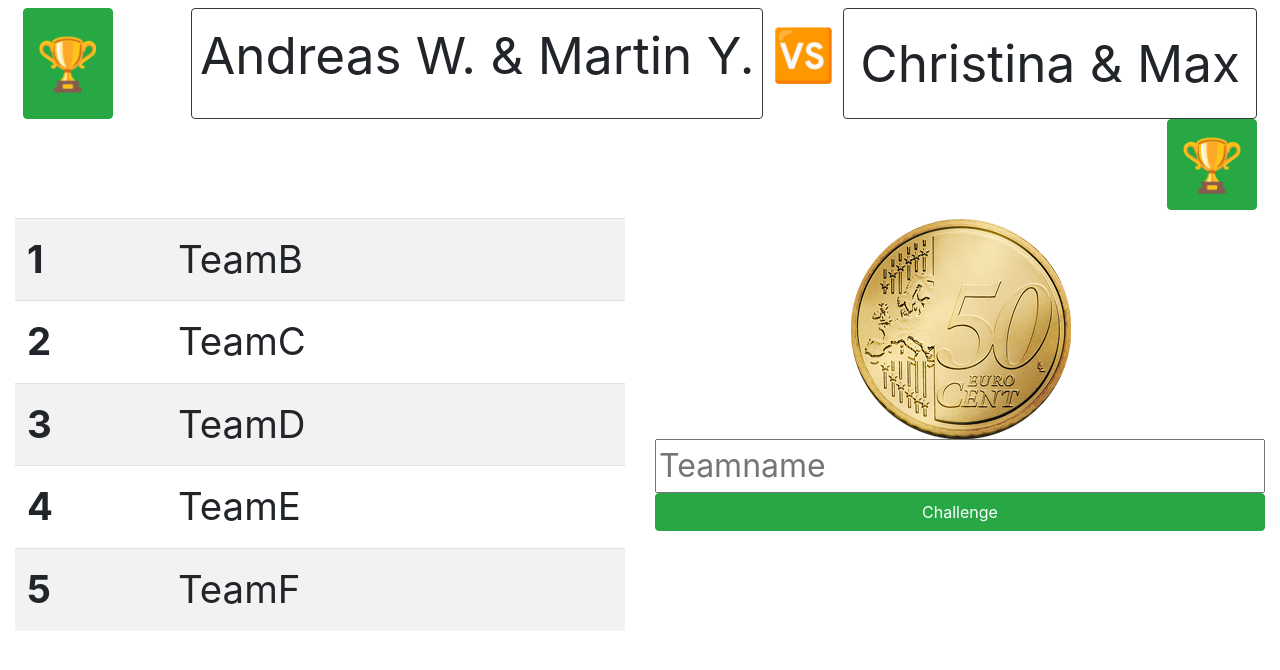
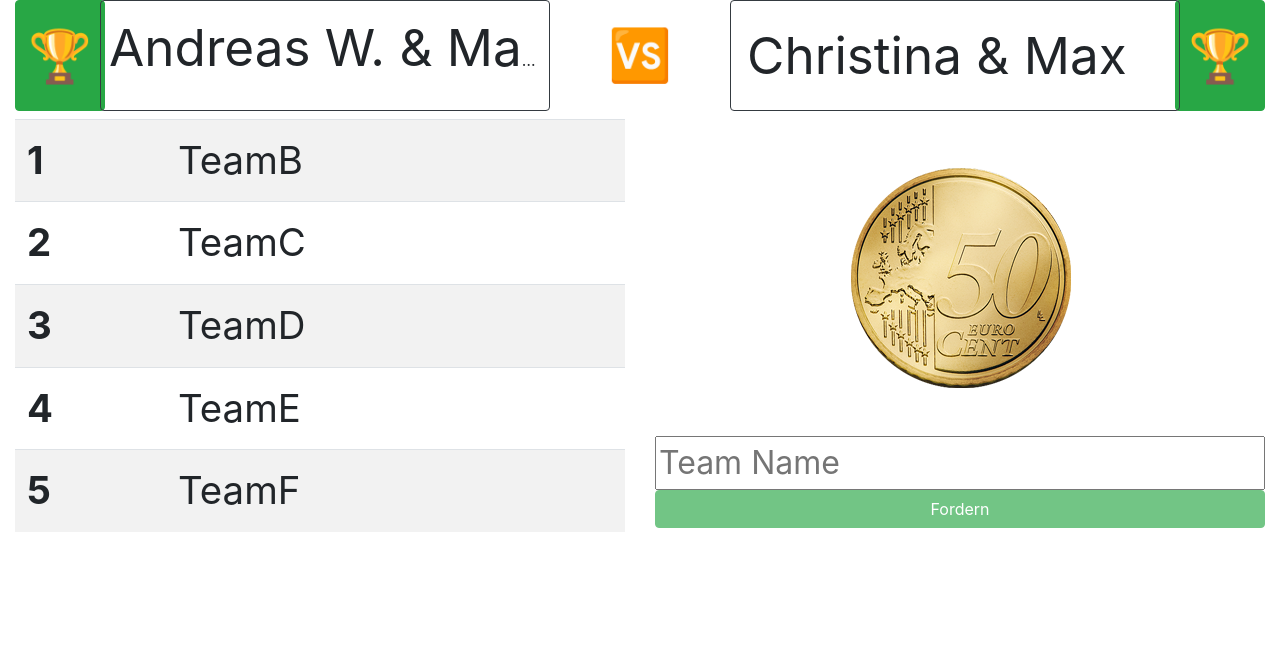
Before and after one commit to robinboehm/kickerlist, an Angular app: page / in a window 1280 px wide. Shown: the top 670 px of the page. Built offline with nearby package versions, Linux system fonts and the light colour scheme.

Commit message:
improve styling

```diff
--- a/src/app/active-teams/active-teams.component.html
+++ b/src/app/active-teams/active-teams.component.html
@@ -1,18 +1,20 @@
-<div class="d-flex flex-wrap p-2">
-  <div class="mr-auto">
-    <button class="btn w-100 h-100 btn btn-success" style="font-size: 4vw" (click)="triggerTeamWon(activeTeams[0])">🏆</button>
+<div class="d-flex flex-wrap justify-content-between">
+  <div class="">
+    <button class="btn w-100 h-100 btn btn-success" style="font-size: 4vw" (click)="triggerTeamWon(activeTeams[0])">🏆
+    </button>
   </div>
-  <div class="d-flex justify-content-center">
-    <div class="border border-dark rounded p-2">
-      <span style="font-size: 4vw">{{activeTeams[0]?.name}}</span>
+  <div class="row">
+    <div class="border border-dark rounded p-2 col-5" style="text-overflow: ellipsis; white-space: nowrap; overflow: hidden;">
+      <span style="font-size: 4vw;">{{activeTeams[0]?.name}}</span>
     </div>
-    <div style="font-size: 4vw" class="m-2">🆚</div>
-    <div class="border border-dark rounded p-3">
+    <div style="font-size: 4vw" class="text-center col-2 pt-3">🆚</div>
+    <div class="border border-dark rounded p-3 col-5" style="text-overflow: ellipsis; white-space: nowrap; overflow: hidden;">
       <span style="font-size: 4vw">{{activeTeams[1]?.name}}</span>
     </div>
   </div>
-  <div class="ml-auto">
-    <button class="btn w-100 h-100 btn btn-success" style="font-size: 4vw" (click)="triggerTeamWon(activeTeams[1])">🏆</button>
+  <div class="">
+    <button class="btn w-100 h-100 btn btn-success" style="font-size: 4vw" (click)="triggerTeamWon(activeTeams[1])">🏆
+    </button>
   </div>
 
 </div>
--- a/src/app/app.component.html
+++ b/src/app/app.component.html
@@ -6,16 +6,16 @@
     </div>
   </div>
 
-  <div class="row h-75">
+  <div class="row h-75 pt-2">
     <div class="col-6">
       <team-list [waitingTeams]="game.waitingTeams"></team-list>
     </div>
     <div class="col-6 text-center">
-      <div>
+      <div class="p-5">
         <img src="assets/img/50-cent.png" class="img img-fluid">
       </div>
-      <input type="text" [(ngModel)]="name" placeholder="Teamname" class="w-100" style="font-size: 200%">
-      <button (click)="addTeam(name)" class="btn btn-success w-100">Challenge</button>
+      <input type="text" [(ngModel)]="name" placeholder="Team Name" class="w-100" style="font-size: 200%">
+      <button [disabled]="!name.length" (click)="addTeam(name)" class="btn btn-success w-100">Fordern</button>
     </div>
   </div>
 </div>
```
